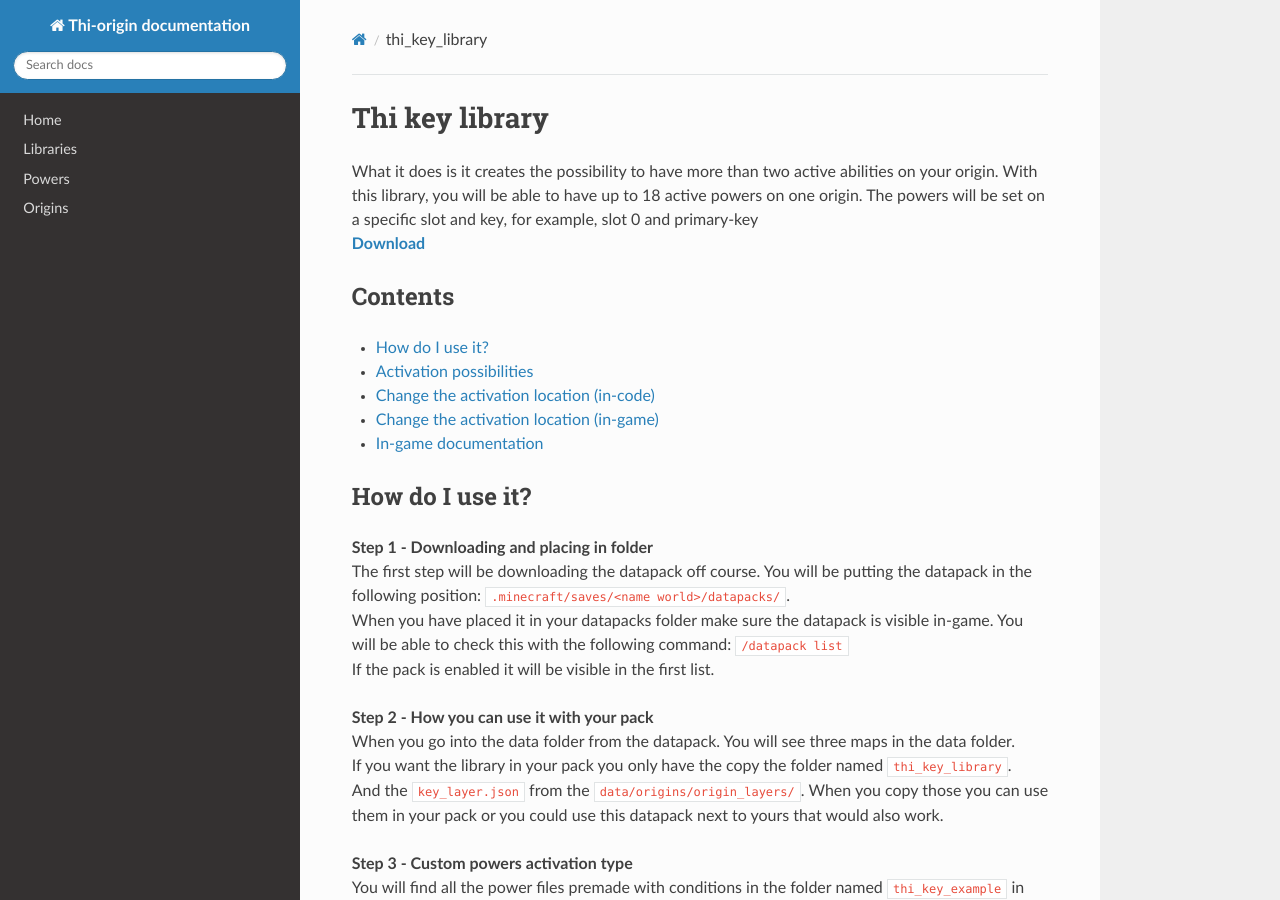
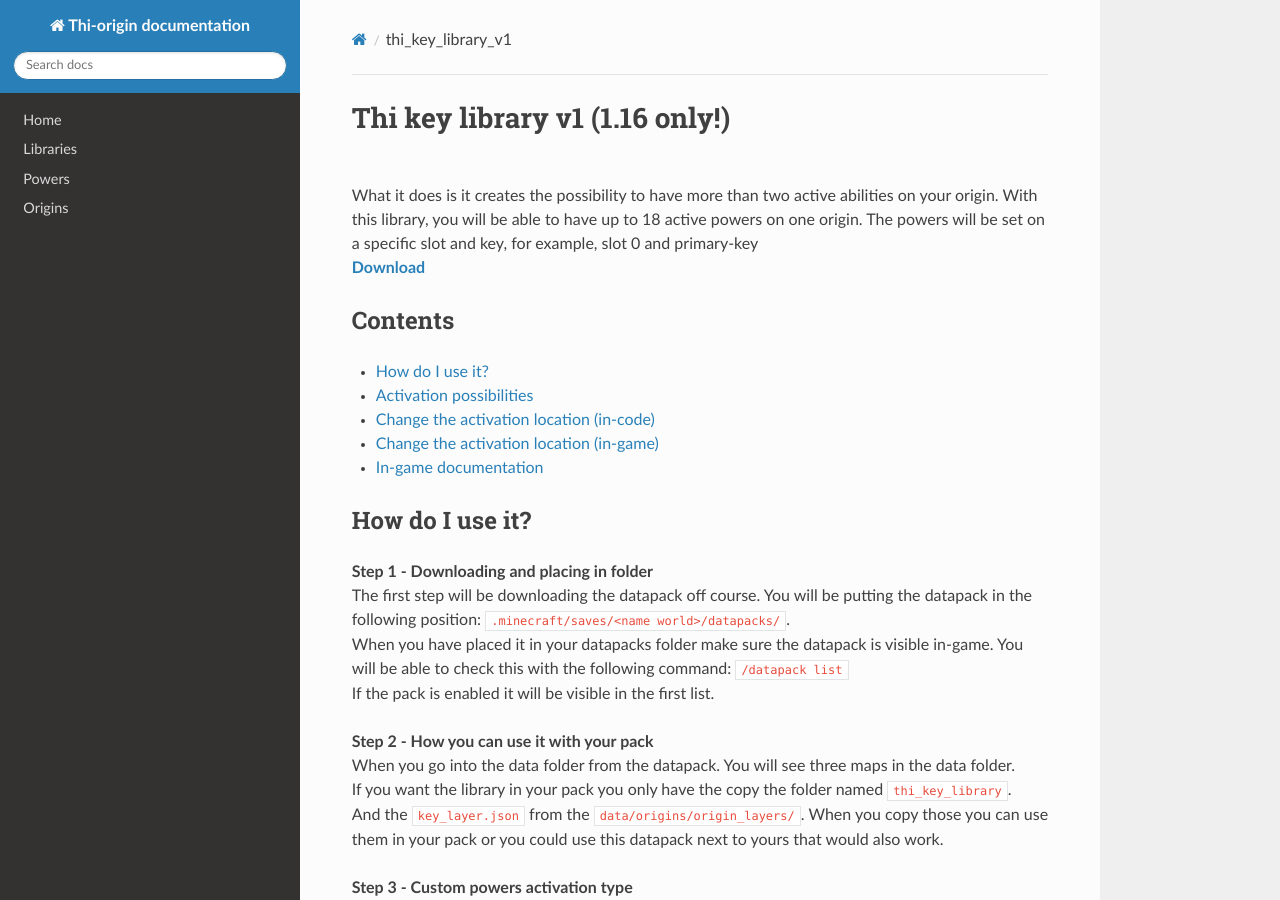
Before and after one commit to MisionThi/thi-origins-stuff, an MkDocs documentation site: the page built from docs/libraries/thi_key_lib_v1/doc.md, in a window 1280 px wide and 900 px high. Built offline with MkDocs 1.6.1, drawn with Linux system fonts in a browser that asks for light colours; nearby versions of some CDN libraries.

Commit message:
Update doc.md

```diff
--- a/docs/libraries/thi_key_lib_v1/doc.md
+++ b/docs/libraries/thi_key_lib_v1/doc.md
@@ -1,10 +1,10 @@
 ---
-title: thi_key_library
+title: thi_key_library_v1
 date: 2021-04-04
 ---
 
-# Thi key library
-
+# Thi key library v1 (1.16 only!)
+<br />
 What it does is it creates the possibility to have more than two active abilities on your origin.
 With this library, you will be able to have up to 18 active powers on one origin.
 The powers will be set on a specific slot and key, for example, slot 0 and primary-key <br />
```
